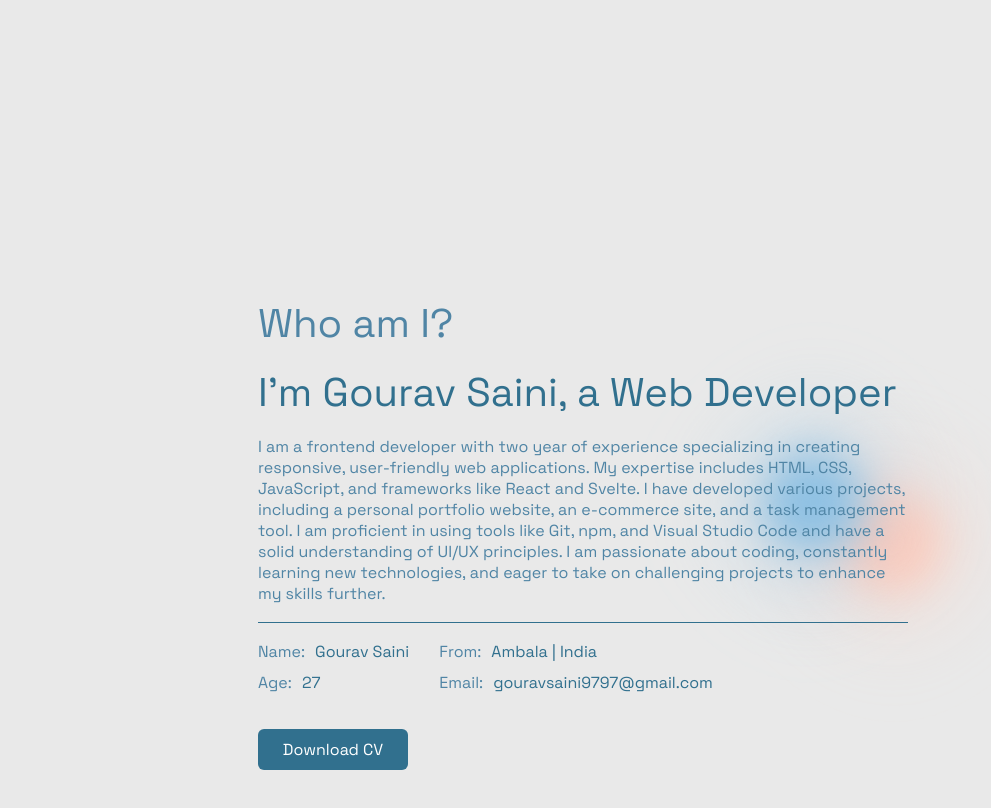
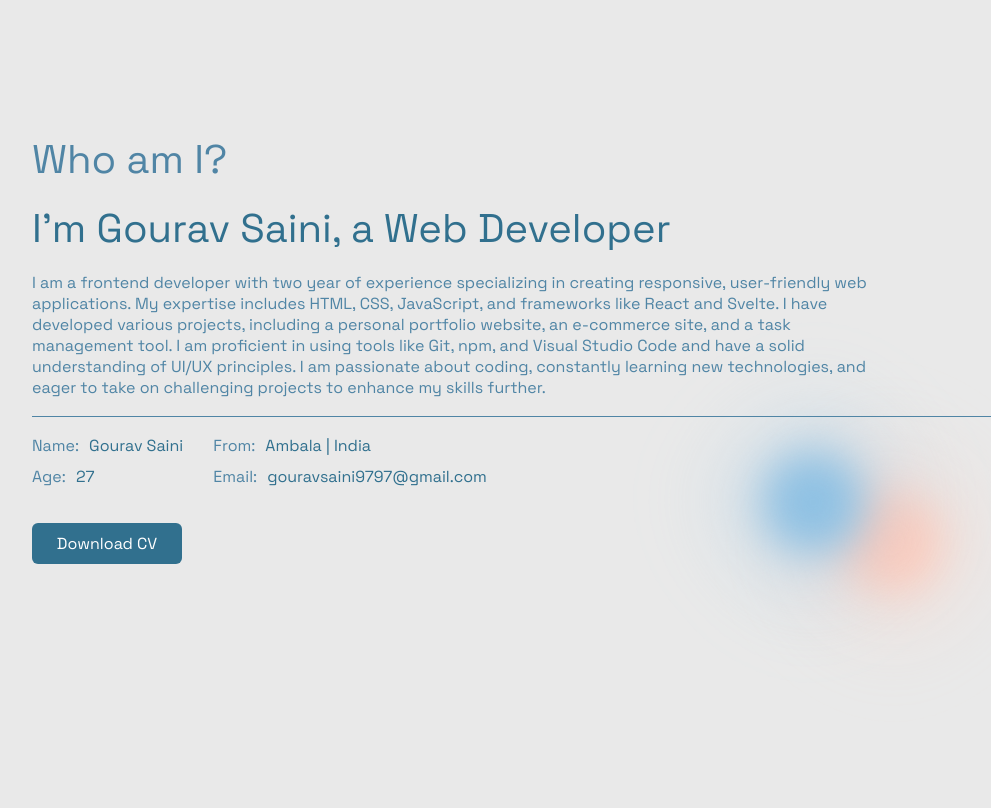
Before and after one commit to grv-saini-20/Porfolio-Website, a React (Vite) app: page / in a window 1280 px wide. Shown: the part 1000-1808 px from the top of the page, without its empty margins (32-1023 px from the left). Built offline with nearby package versions, Linux system fonts and the light colour scheme.

Commit message:
fix: about section

```diff
--- a/src/App.scss
+++ b/src/App.scss
@@ -12,7 +12,7 @@
   &::-webkit-scrollbar {
     display: none;
   }
-  &>.nav-bar{
+  & > .nav-bar {
     margin-block-start: 40px;
   }
   & > .about {
@@ -29,9 +29,9 @@
     // scroll-snap-align: start;
     margin-block: 15rem;
     min-block-size: 100vh;
-    display: grid;
-    place-items: center;
-    &>.design{
+    // display: grid;
+    // place-items: center;
+    & > .design {
       position: absolute;
       inset-inline-end: 20%;
       inset-block-start: 30%;
@@ -119,7 +119,7 @@
         margin-block: 3rem;
         scrollbar-width: none;
         padding-inline: 20px;
-        &::-webkit-scrollbar{
+        &::-webkit-scrollbar {
           display: none;
         }
       }
--- a/src/components/project/AboutCard/AboutCard.scss
+++ b/src/components/project/AboutCard/AboutCard.scss
@@ -1,13 +1,13 @@
-.about-card{
-    display: grid;
-    grid-template-columns: repeat(2,auto);
-    justify-content: center;
-    align-items: center;
-    gap: 50px;
-    @media screen and (width < 768px) {
-        grid-template-columns: auto;
-    }
-    &>.hero-image{
+.about-card {
+  // display: grid;
+  // grid-template-columns: repeat(2,auto);
+  // justify-content: center;
+  // align-items: center;
+  // gap: 50px;
+  // @media screen and (width < 768px) {
+  //     grid-template-columns: auto;
+  // }
+  & > .hero-image {
     inline-size: 100%;
     image-rendering: optimizeSpeed;
     object-fit: cover;
@@ -16,31 +16,31 @@
       display: none;
     }
   }
-    &>.about-details{
-        &>.divider{
+  & > .about-details {
+    & > .divider {
       inline-size: 100%;
       block-size: 1px;
-            background-color: var(--tertiary-900);
+      background-color: var(--tertiary-700);
     }
-        &>.description{
-            max-inline-size: 650px;
+    & > .description {
+      max-inline-size: 850px;
     }
-        &>.personal{
+    & > .personal {
       display: grid;
-            grid-template-columns: repeat(2,auto);
+      grid-template-columns: repeat(2, auto);
       justify-content: flex-start;
       gap: 10px 30px;
       @media screen and (width < 768px) {
         grid-template-columns: auto;
       }
-            &>.info{
+      & > .info {
         display: flex;
         align-items: center;
         justify-content: flex-start;
         gap: 10px;
       }
     }
-        &>.download-cv{
+    & > .download-cv {
       display: inline-block;
       text-align: center;
       inline-size: 150px;
--- a/src/components/project/Blob/Blob.scss
+++ b/src/components/project/Blob/Blob.scss
@@ -1,8 +1,8 @@
-.blob-img{
+.blob-img {
   width: 100%;
   background-color: var(--tertiary-700);
   border-radius: 15rem 30rem 14rem 13rem / 22rem 19rem 25rem 17rem;
-    &:hover{
+  &:hover {
     animation: jelly 1.5s infinite alternate;
   }
 }
```
Also changed, not shown: src/components/project/Blob/Blob.tsx (+7 -7 lines). Lines whose indentation alone changed are shown as unchanged.
